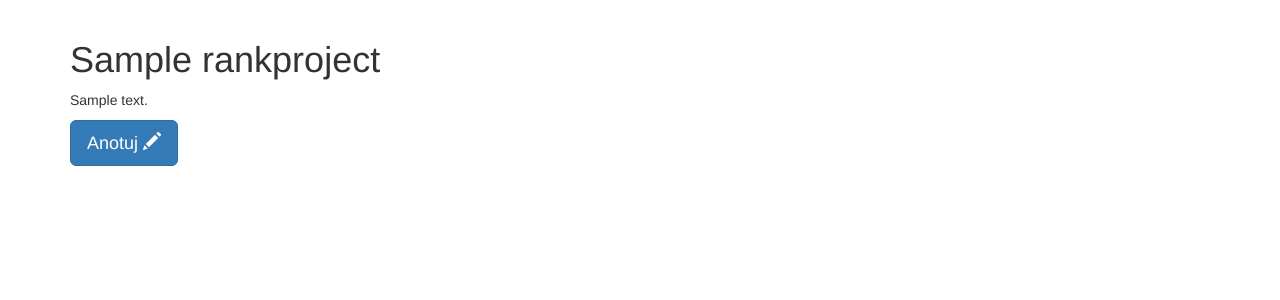
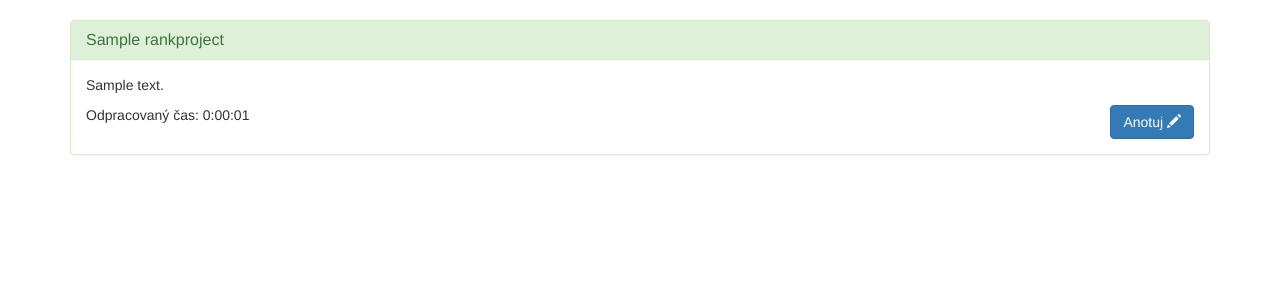
Before and after one commit to machacek/segranks, a Django app: page / in a window 1280 px wide. Shown: the part 52-352 px from the top of the page. Run offline with Django 3.2, Linux system fonts and the light colour scheme; a user stored in the database is signed in; tables that the repository leaves empty hold one stand-in row (values such as "Sample post"); some libraries are stand-ins or nearby versions.

Commit message:
annotated_time

```diff
--- a/segranks/models.py
+++ b/segranks/models.py
@@ -5,6 +5,7 @@ from itertools import groupby
 from django.db.models import Avg, Count, F, Max, Min, Sum, Q
 import random
 import time
+import datetime
 
 class RankProject(models.Model):
     name = models.CharField(max_length=20)
@@ -16,6 +17,16 @@ class RankProject(models.Model):
 
     def __unicode__(self):
         return self.name
+
+    def annotated_time(self, user):
+        print("in time function")
+        time = Annotation.objects\
+                .filter(annotator=user, annotated_segment__sentence__project=self, time_in_seconds__lt=600)\
+                .aggregate(sum=Sum('time_in_seconds'))
+        if time['sum'] is not None:
+            return str(datetime.timedelta(seconds=time['sum']))
+        else:
+            return "0:00:00"
 
 class Sentence(models.Model):
     project = models.ForeignKey(RankProject, related_name='sentences')
--- a/segranks/templates/project_list.html
+++ b/segranks/templates/project_list.html
@@ -1,12 +1,23 @@
 {% extends "base.html" %}
+
+{% load annotated_time %}
 
 {% block content %}
 
 {% for project in object_list %}
-<div>
-    <h1>{{ project.name }}</h1>
-    <p>{{ project.description }}</p>
-    <p><a href="{% url 'segranks.views.annotateview' pk=project.pk %}" class="btn btn-primary btn-lg" role="button">Anotuj <span class="glyphicon glyphicon-pencil"></span></a></p>
+<div class="panel panel-success">
+    <div class="panel-heading">
+        <h3 class="panel-title">{{ project.name }}</h3>
+    </div>
+    <div class="panel-body">
+        <p>{{ project.description }}</p>
+        <p>
+            {% if user.is_authenticated %}
+            Odpracovaný čas: {% annotated_time project user %}
+            {% endif %}
+            <a href="{% url 'segranks.views.annotateview' pk=project.pk %}" style="float: right;" class="btn btn-primary" role="button">Anotuj <span class="glyphicon glyphicon-pencil"></span></a>
+        </p>
+    </div>
 </div>
 {% endfor %}
 
--- /dev/null
+++ b/segranks/templatetags/annotated_time.py
@@ -0,0 +1,7 @@
+from django import template
+
+register = template.Library()
+
+@register.simple_tag
+def annotated_time(project, user):
+    return project.annotated_time(user)
```
